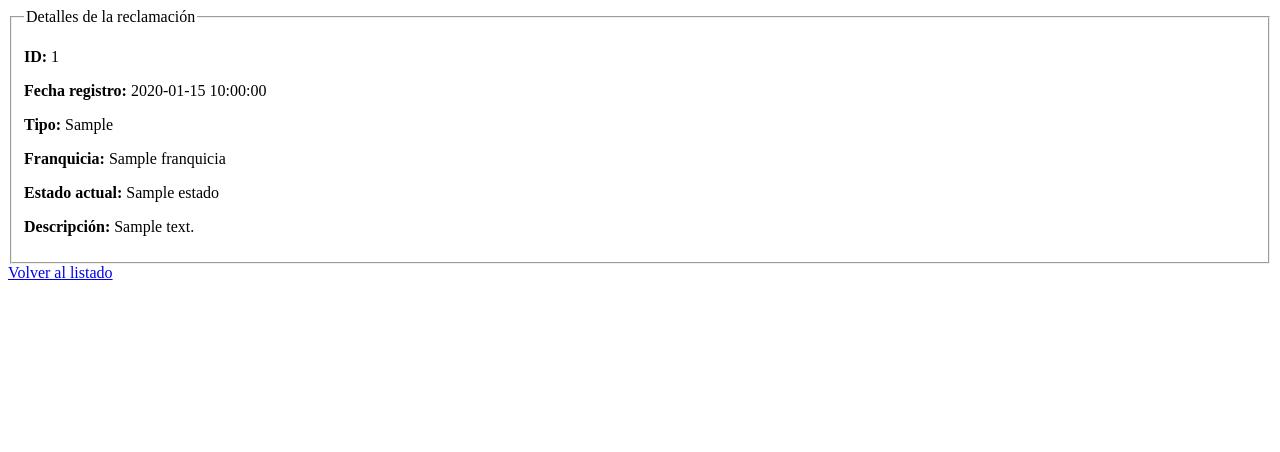
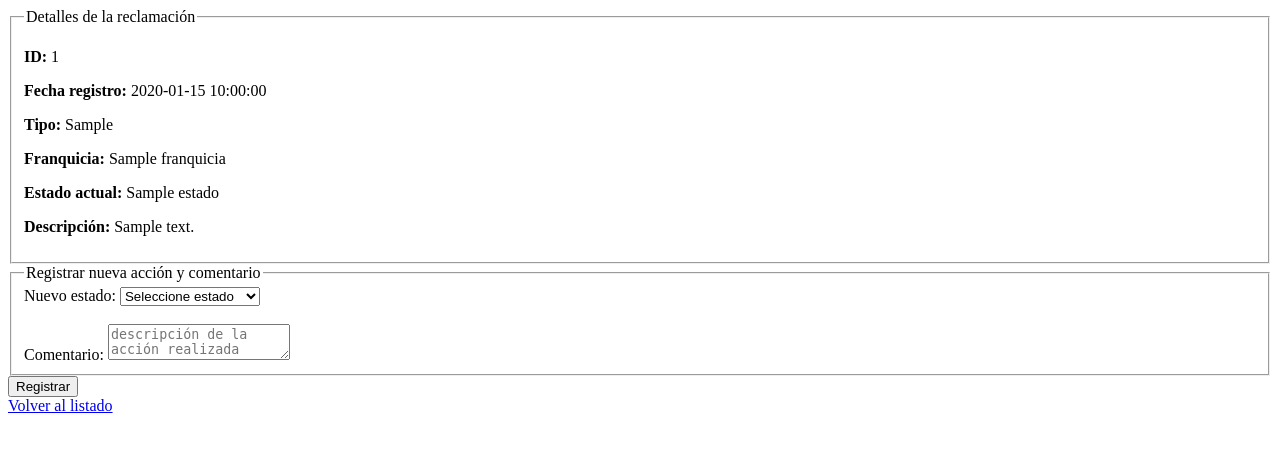
Before and after one commit to mlmhdaw/GestReclama, a PHP site: page /detalle_reclamacion.php?id=1 in a window 1280 px wide. Shown: the top 452 px of the page. Run offline with PHP 8.4, Linux system fonts and the light colour scheme; the visitor is signed in with stand-in values (Sample User, id 1); tables that the repository leaves empty hold one stand-in row (values such as "Sample post").

Commit message:
feat: registrar nueva acción en detalle_reclamacion.php

```diff
--- a/frontend/public/detalle_reclamacion.php
+++ b/frontend/public/detalle_reclamacion.php
@@ -5,9 +5,12 @@
 
   $pdo = Database::getConnection();
 
-  $id = $_GET['id'] ?? '';
+  $reclamacion_id = $_GET['id'] ?? '';
 
-  if (empty($id) || !is_numeric($id)) {
+  $stmt_estados = $pdo -> query("SELECT id, nombre FROM estados ORDER BY id ASC");
+  $estados = $stmt_estados -> fetchAll();
+
+  if (empty($reclamacion_id) || !is_numeric($reclamacion_id)) {
     header("Location: listar_reclamaciones.php");
     exit;
   }
@@ -15,9 +18,58 @@
   $usuario_id = $_SESSION['usuario_id'];
 
   $params = [
-    'id' => $id,
+    'id' => $reclamacion_id,
     'usuario_id' => $usuario_id
   ];
+
+  $estado_seleccionado   = $_POST['estado_id'] ?? '';
+  $comentario_insertado = $_POST['comentario'] ?? '';
+
+  if ($_SERVER['REQUEST_METHOD'] === 'POST') {
+    $estado_id = $estado_seleccionado;
+    $comentario = trim($comentario_insertado);
+
+    if (empty($estado_id) || !is_numeric($estado_id) || empty($comentario)) {
+      $error = "Todos los campos son obligatorios";
+    } else {
+
+      $stmt = $pdo -> prepare("
+        INSERT INTO acciones_reclamacion (
+          reclamacion_id,
+          usuario_id,
+          estado_id,
+          comentario
+        )
+        VALUES (
+          :reclamacion_id,
+          :usuario_id,
+          :estado_id,
+          :comentario
+        )
+      ");
+
+      $stmt -> execute([
+        'reclamacion_id' => $reclamacion_id,
+        'usuario_id'     => $usuario_id,
+        'estado_id'      => $estado_id,
+        'comentario'     => $comentario
+      ]);
+
+      $stmt_update = $pdo -> prepare("
+        UPDATE reclamaciones
+        SET estado_id = :estado_id
+        WHERE id = :reclamacion_id
+      ");
+
+      $stmt_update -> execute([
+        'estado_id' => $estado_id,
+        'reclamacion_id' => $reclamacion_id
+      ]);
+
+      header("Location: detalle_reclamacion.php?id=" . $reclamacion_id);
+      exit;
+    }
+  }
 
   $consulta = "SELECT
                   r.id,
@@ -59,6 +111,7 @@
   <body>
     <fieldset>
       <legend>Detalles de la reclamación</legend>
+
       <p><strong>ID: </strong> <?= $reclamacion['id'] ?></p>
       <p><strong>Fecha registro: </strong> <?= $reclamacion['fecha'] ?></p>
       <p><strong>Tipo: </strong> <?= $reclamacion['tipo'] ?></p>
@@ -67,6 +120,34 @@
       <p><strong>Descripción: </strong> <?= $reclamacion['descripcion'] ?></p>
     </fieldset>
 
+    <form method="POST" action="detalle_reclamacion.php?id=<?= $reclamacion_id ?>">
+      <fieldset>
+        <legend>Registrar nueva acción y comentario</legend>
+
+        <label for="estado_id">Nuevo estado: </label>
+        <select id="estado_id" name="estado_id">
+          <option value="">Seleccione estado</option>
+          <?php foreach ($estados as $est): ?>
+            <option value="<?= $est['id'] ?>"
+              <?= ($estado_seleccionado == $est['id']) ? 'selected' : '' ?>>
+              <?= $est['id'] . "  ---  " . $est['nombre']?>
+            </option>
+          <?php endforeach; ?>
+        </select>
+
+        <br> <br>
+
+        <label for="comentario">Comentario: </label>
+        <textarea
+          id="comentario"
+          name="comentario"
+          placeholder="descripción de la acción realizada"
+          required><?= htmlspecialchars($comentario_insertado) ?></textarea>
+      </fieldset>
+
+      <button type="submit" id="btn_nueva_accion" class="btn">Registrar</button>
+    </form>
+
     <a href="listar_reclamaciones.php">Volver al listado</a>
   </body>
 </html>
```
